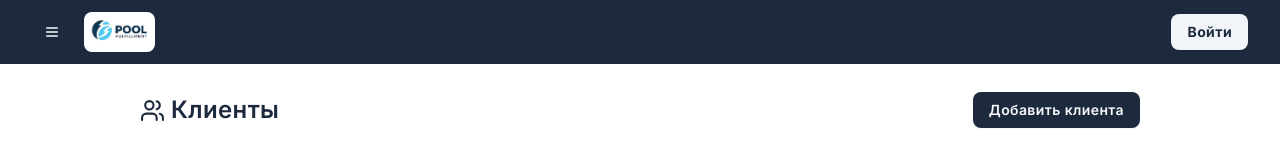
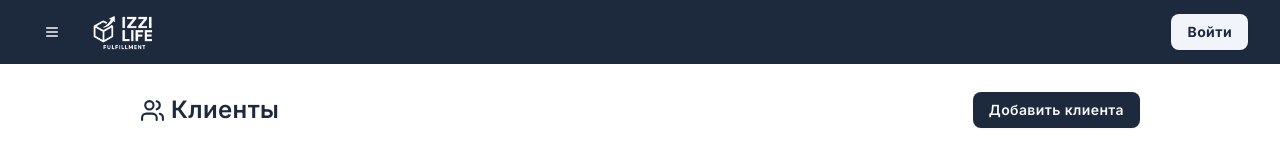
Before and after one commit to miloradowicz/fulfillment-center-1, a React (Vite) app in the folder frontend/: page / in a window 1280 px wide. Shown: the top 158 px of the page. Built offline with nearby package versions, Linux system fonts and the light colour scheme; no server answers.

Commit message:
[JE2-302] Updated app logo

```diff
--- a/frontend/src/components/AppToolbar/AppToolbar.tsx
+++ b/frontend/src/components/AppToolbar/AppToolbar.tsx
@@ -40,8 +40,8 @@ const AppToolbar = () => {
             </Sheet>
           )}
 
-          <NavLink to="/" className="bg-card rounded-md">
-            <img src="/logo.png" alt="logo" className="h-[40px] object-cover" />
+          <NavLink to="/" className=" rounded-md">
+            <img src="/logo.png" alt="logo" className="h-[80px] object-cover" />
           </NavLink>
         </div>
 
```
Also changed, not shown: frontend/public/logo.jpeg (deleted), frontend/public/logo.png.
